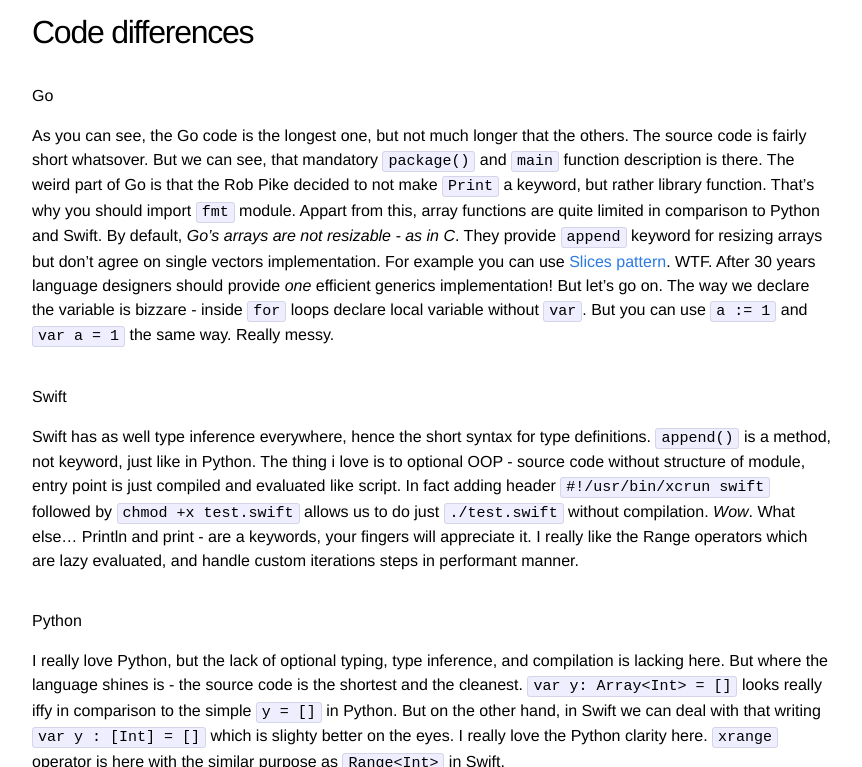
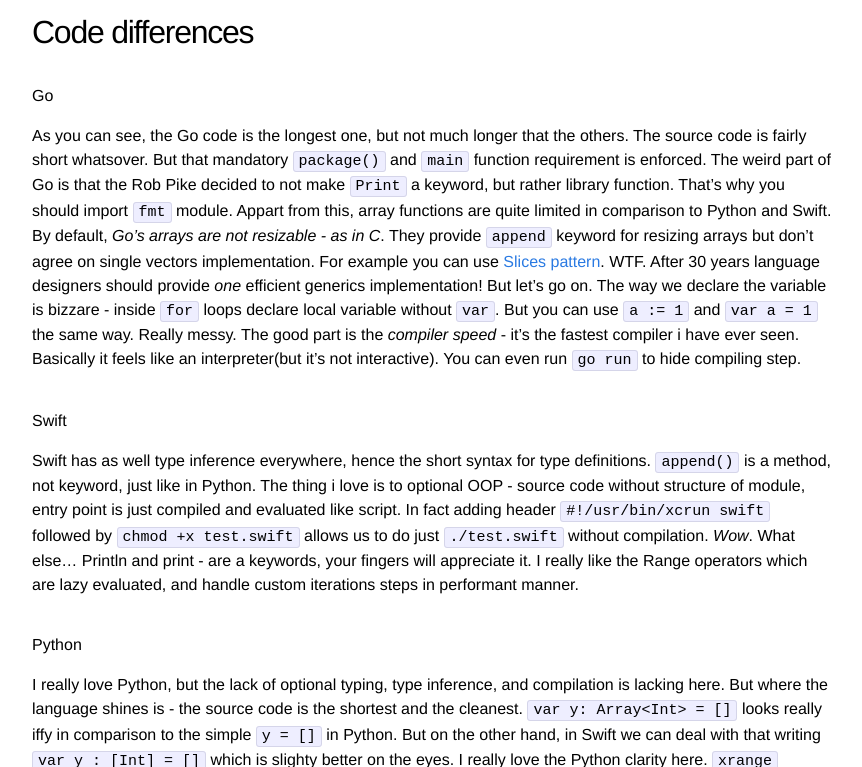
Before and after one commit to vi4m/vi4m.github.io, a Jekyll site: the page built from _posts/2015-02-22-swift-vs-others.markdown, in a window 1280 px wide and 900 px high, scrolled down 1017 px, cut to the strip 133-900 px from the top of the window. Shown: the whole strip, without its empty margins (208-1070 px from the left). Built offline with Jekyll 4.4.1, drawn with Linux system fonts in a browser that asks for light colours; comment, search, counter and statistics services are not loaded.

Commit message:
Update 2015-02-22-swift-vs-others.markdown

```diff
--- a/_posts/2015-02-22-swift-vs-others.markdown
+++ b/_posts/2015-02-22-swift-vs-others.markdown
@@ -30,7 +30,8 @@ The alghorithm is faily easy - creating 1M array and filling with the incrementa
 ## Code differences
 
 # Go
-As you can see, the Go code is the longest one, but not much longer that the others. The source code is fairly short whatsover. But we can see, that mandatory `package()` and `main` function description is there. The weird part of Go is that the Rob Pike decided to not make `Print` a keyword, but rather library function. That's why you should import `fmt` module. Appart from this, array functions are quite limited in comparison to Python and Swift. By default, *Go's arrays are not resizable - as in C*. They provide `append` keyword for resizing arrays but don't agree on single vectors implementation. For example you can use [Slices pattern](http://golang.org/doc/effective_go.html#slices). WTF. After 30 years language designers should provide *one* efficient generics implementation! But let's go on. The way we declare the variable is bizzare - inside `for` loops declare local variable without `var`. But you can use `a := 1` and `var a = 1` the same way. Really messy.
+As you can see, the Go code is the longest one, but not much longer that the others. The source code is fairly short whatsover. But that mandatory `package()` and `main` function requirement is enforced. The weird part of Go is that the Rob Pike decided to not make `Print` a keyword, but rather library function. That's why you should import `fmt` module. Appart from this, array functions are quite limited in comparison to Python and Swift. By default, *Go's arrays are not resizable - as in C*. They provide `append` keyword for resizing arrays but don't agree on single vectors implementation. For example you can use [Slices pattern](http://golang.org/doc/effective_go.html#slices). WTF. After 30 years language designers should provide *one* efficient generics implementation! But let's go on. The way we declare the variable is bizzare - inside `for` loops declare local variable without `var`. But you can use `a := 1` and `var a = 1` the same way. Really messy.
+The good part is the _compiler speed_ - it's the fastest compiler i have ever seen. Basically it feels like an interpreter(but it's not interactive). You can even run `go run` to hide compiling step.
 
 # Swift
 Swift has as well type inference everywhere, hence the short syntax for type definitions.
```
